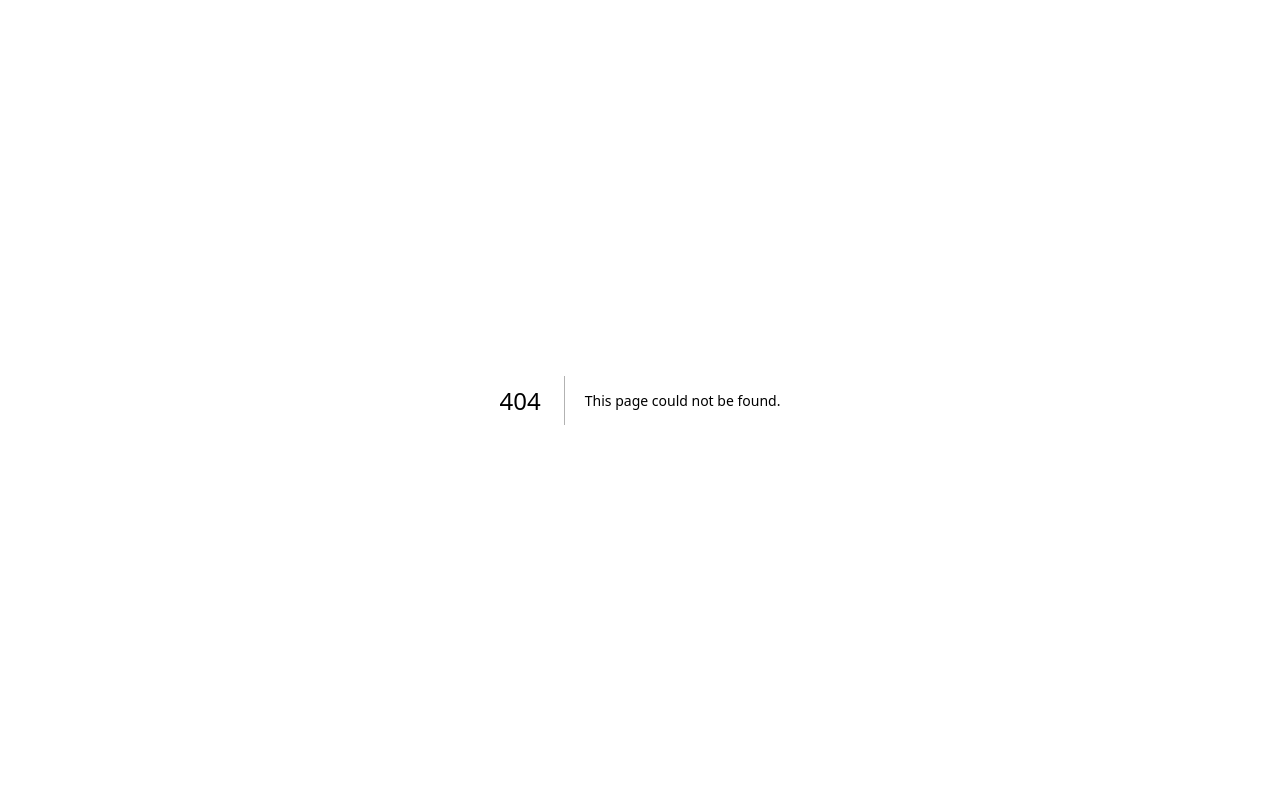
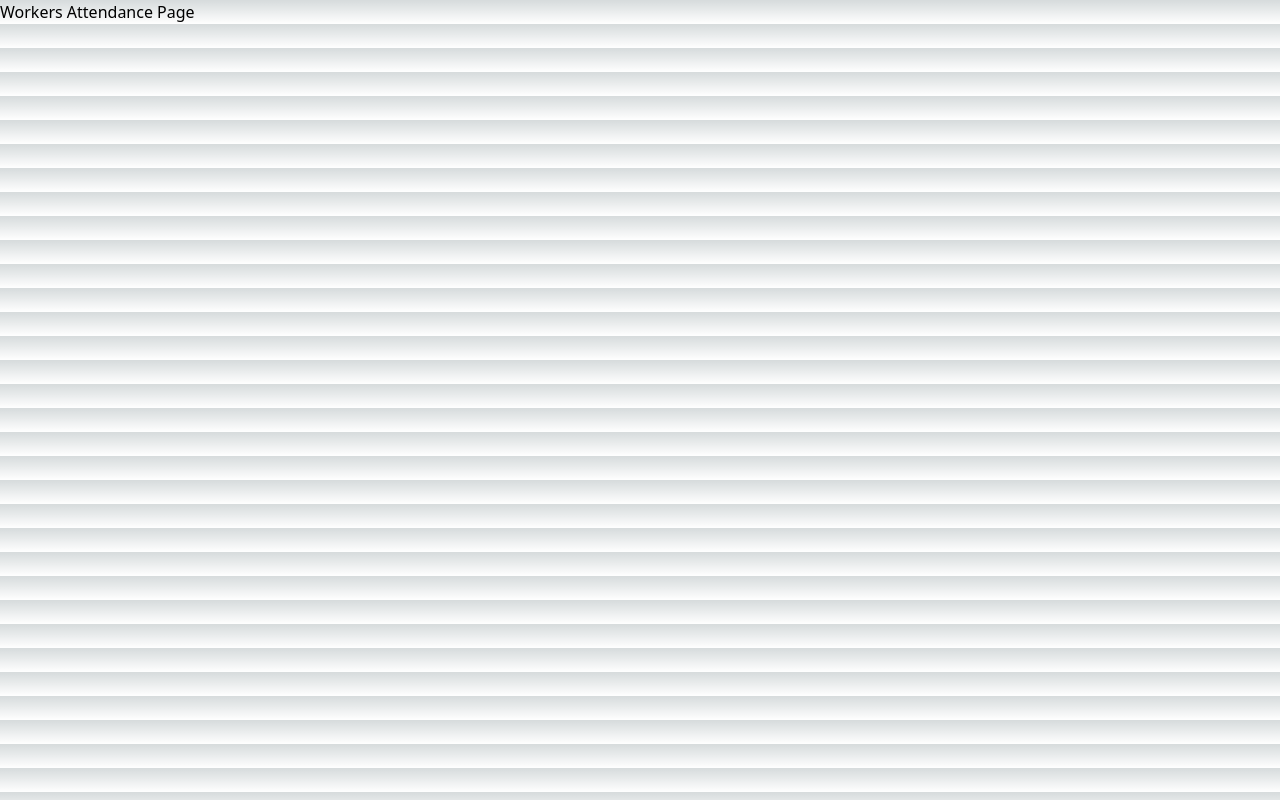
Before and after one commit to Ejiscoxpres/next.js-routing, a Next.js app: page /workers in a window 1280 px wide. Before the commit this address had no page. Built offline with nearby package versions, Linux system fonts and the light colour scheme.

Commit message:
workers attendance

```diff
--- /dev/null
+++ b/pages/workers.js
@@ -0,0 +1,5 @@
+function Workers(){
+    return<h1>Workers Attendance Page</h1>
+}
+
+export default Workers
--- /dev/null
+++ b/pages/workers/junior.js
@@ -0,0 +1,5 @@
+function JuniorWorkers(){
+    return<h1>Junior Workers Attendance Page</h1>
+}
+
+export default JuniorWorkers
--- /dev/null
+++ b/pages/workers/senior.js
@@ -0,0 +1,5 @@
+function SeniorWorkers(){
+    return<h1>Senior Workers Attendance Page</h1>
+}
+
+export default SeniorWorkers
```
